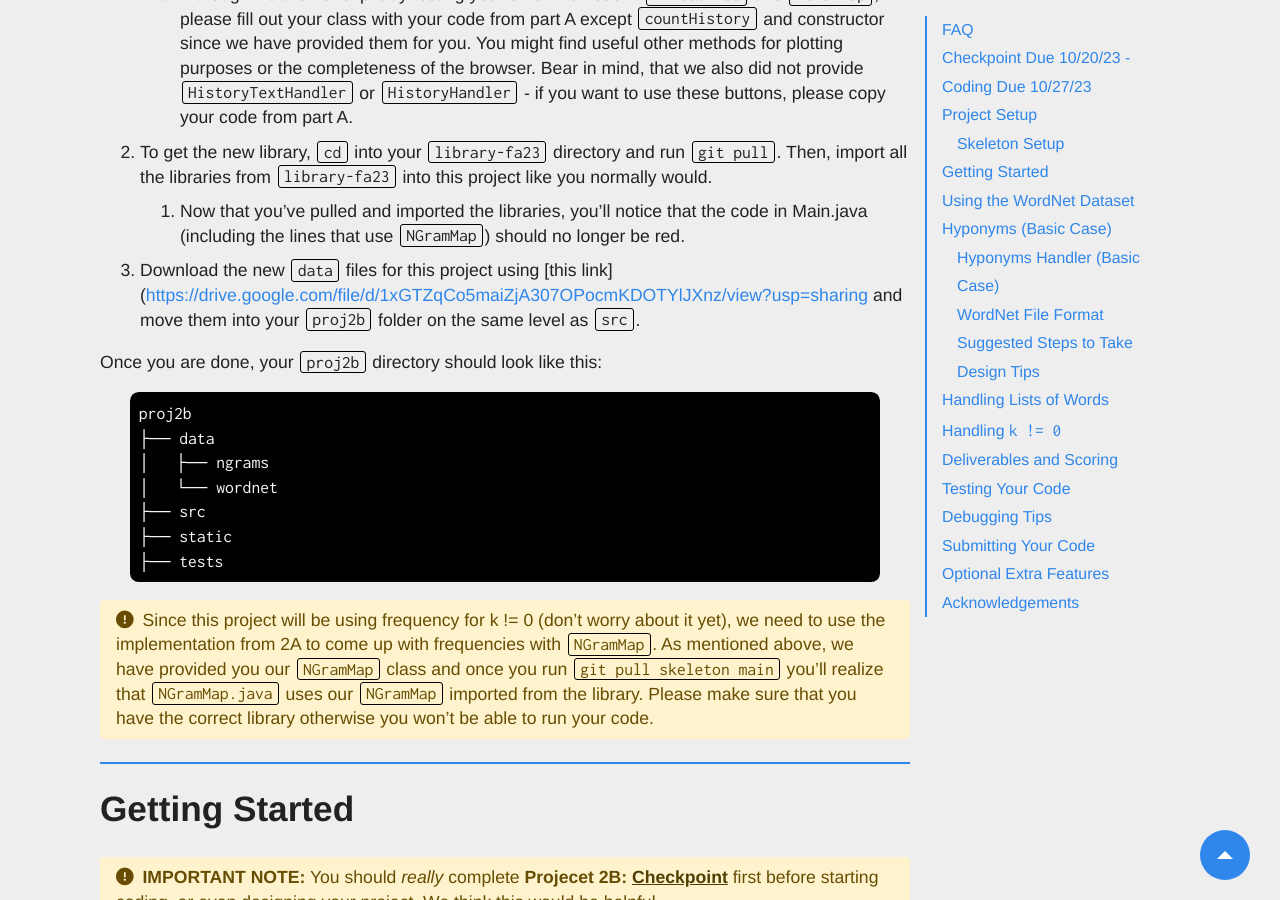
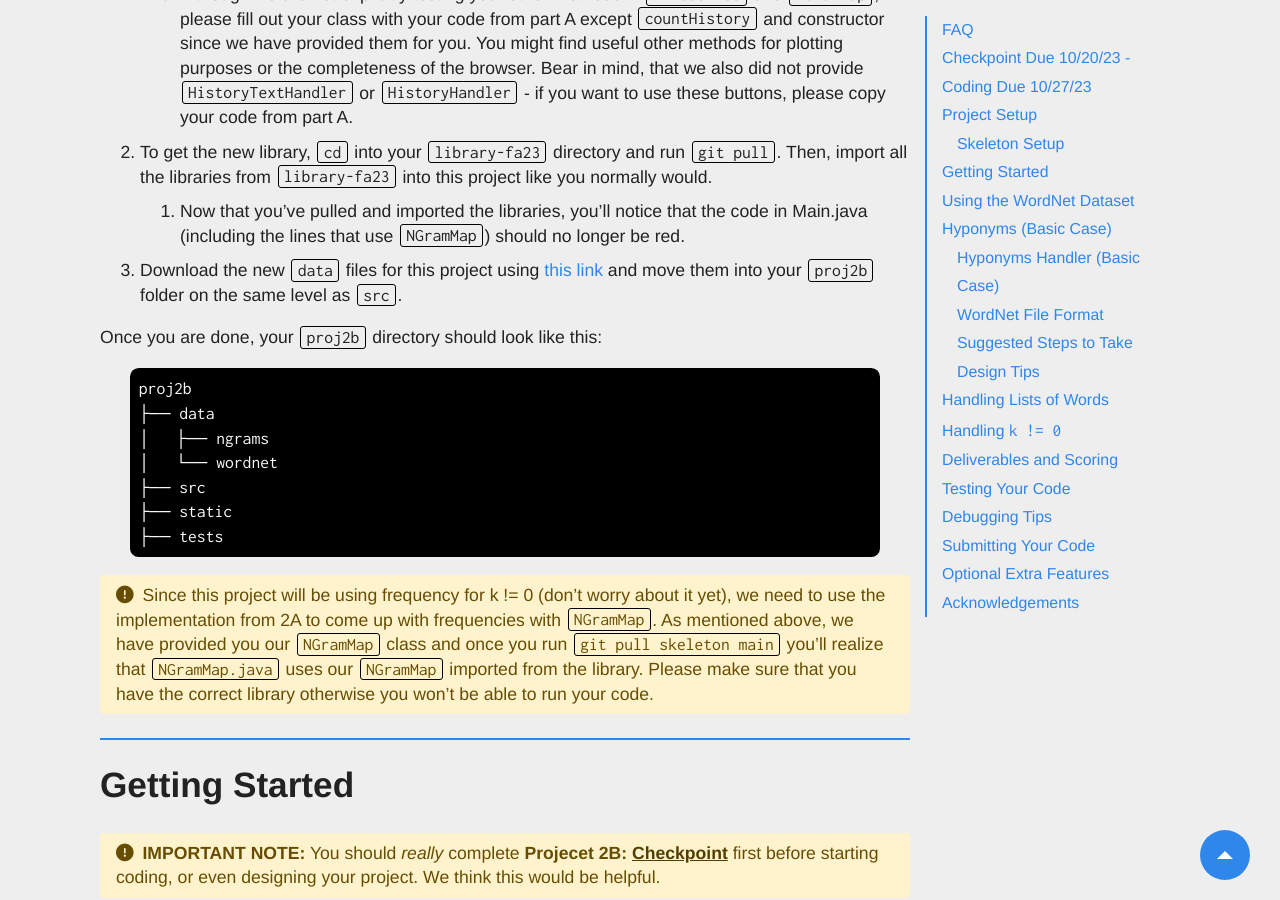
Before and after one commit to Berkeley-CS61B/website-fa23, a Jekyll site: the page built from materials/proj/proj2b/index.md, in a window 1280 px wide and 900 px high, scrolled down 1282 px. Built offline with Jekyll 4.4.1, drawn with Linux system fonts in a browser that asks for light colours; nearby versions of some CDN libraries; comment, search, counter and statistics services are not loaded; some of the changed lines change nothing that is shown.

Commit message:
Update index.md

```diff
--- a/materials/proj/proj2b/index.md
+++ b/materials/proj/proj2b/index.md
@@ -46,7 +46,7 @@
    1. Now that you've pulled and imported the libraries, you'll notice that the code in Main.java (including the lines
       that use `NGramMap`) should no longer be red.
 3. Download the new `data` files for this project
-   using [this link]([https://drive.google.com/file/d/1xGTZqCo5maiZjA307OPocmKDOTYlJXnz/view?usp=sharing](https://drive.google.com/file/d/1L9hFdOQw9CyYweyLaae4nyqhn7rWfS5a/view?usp=sharing)
+   using [this link](https://drive.google.com/file/d/1L9hFdOQw9CyYweyLaae4nyqhn7rWfS5a/view?usp=sharing)
    and move them into your `proj2b` folder on the same level as `src`.
 
 
```
